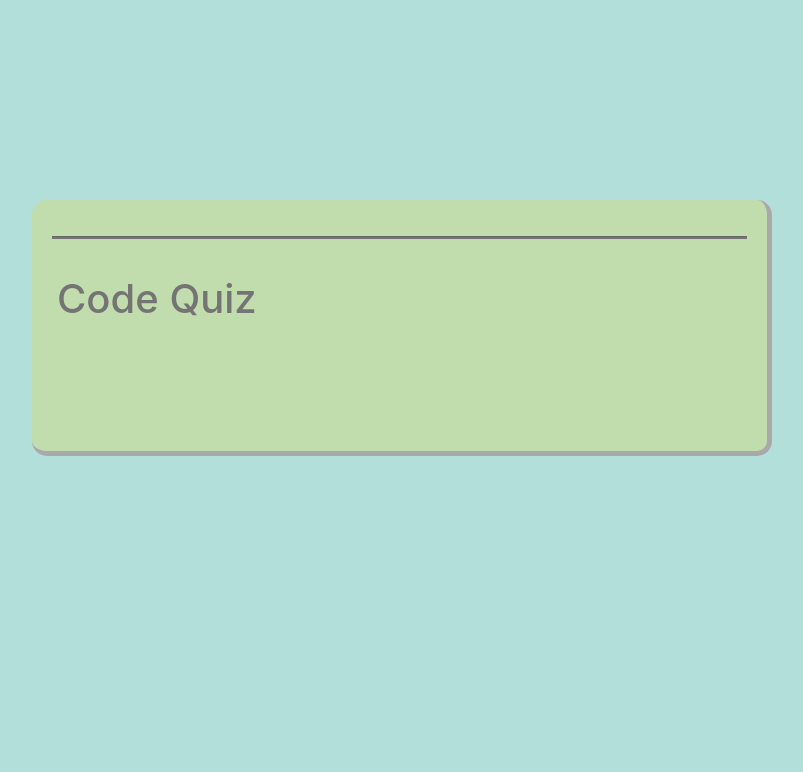
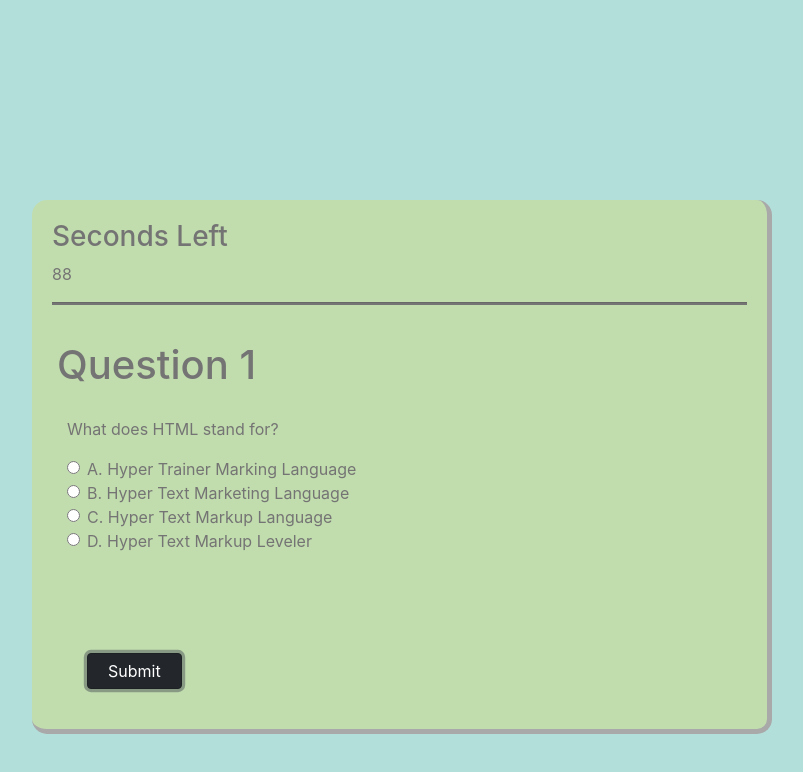
Before and after one commit to gllil/CodingQuiz, a plain HTML site: page index.html in a window 1280 px wide. Both pictures are taken after a click on the button "Start". Shown: the whole page, without its empty margins (238-1041 px from the left). Drawn offline with nearby package versions, Linux system fonts and the light colour scheme.

Commit message:
added JS for question 1 and event listeners for clicks. added check radials.

```diff
--- a/index.html
+++ b/index.html
@@ -11,10 +11,38 @@
 <body>
 <div class="container">
     <div class="col-sm-8 questionCard">
-        <div class="timer"></div>
+        <div class="timeLeft"></div>
+        <div><span class="timer"></span></div>
         <hr>
         <div class="titleCard row"><h1>Code Quiz</h1></div>
-        <div class="ques-statemnt col"></div>
+        <div class="ques-statemnt col">
+        <p class= question>You will have 90 seconds to complete this quiz. Press Start button to begin.</p>
+        <div class="ansSelections">
+            <div class="form-check">
+                <input class="form-check-input" type="radio" name="radios" id="radios" value="option1">
+                <label class="form-check-label" for="radios1" id="a">
+
+                </label>
+              </div>
+              <div class="form-check">
+                <input class="form-check-input" type="radio" name="radios" id="radios" value="option2">
+                <label class="form-check-label" for="radios2" id="b">
+
+                </label>
+              </div>
+              <div class="form-check">
+                <input class="form-check-input" type="radio" name="radios" id="radios" value="option3">
+                <label class="form-check-label" for="radios1" id="c">
+
+                </label>
+              </div>
+              <div class="form-check">
+                <input class="form-check-input" type="radio" name="radios" id="radios" value="option4">
+                <label class="form-check-label" for="radios2" id="d">
+
+                </label>
+              </div>
+        </div>
         <div class="response col"></div>
         <div class="buttonSection">
         <button type="button" class="navButton btn btn-dark">
@@ -23,7 +51,7 @@
         </div>
     </div>
 </div>
-
+    <script src="https://cdnjs.cloudflare.com/ajax/libs/jquery/3.2.1/jquery.min.js"></script>
     <script src="https://code.jquery.com/jquery-3.4.1.slim.min.js" integrity="sha384-J6qa4849blE2+poT4WnyKhv5vZF5SrPo0iEjwBvKU7imGFAV0wwj1yYfoRSJoZ+n" crossorigin="anonymous"></script>
     <script src="https://cdn.jsdelivr.net/npm/popper.js@1.16.0/dist/umd/popper.min.js" integrity="sha384-Q6E9RHvbIyZFJoft+2mJbHaEWldlvI9IOYy5n3zV9zzTtmI3UksdQRVvoxMfooAo" crossorigin="anonymous"></script>
     <script src="https://stackpath.bootstrapcdn.com/bootstrap/4.4.1/js/bootstrap.min.js" integrity="sha384-wfSDF2E50Y2D1uUdj0O3uMBJnjuUD4Ih7YwaYd1iqfktj0Uod8GCExl3Og8ifwB6" crossorigin="anonymous"></script>
--- a/script.js
+++ b/script.js
@@ -1,47 +1,97 @@
- $("document").ready(function(){
-    var timer;
+
+    $(document).ready(function(){
+    var interval;
+    var count = 90;
     // questions and answers array
     var questions = [
        {
-         ques1: "What does HTML stand for?",
+         ques: "What does HTML stand for?",
          ansA: "A. Hyper Trainer Marking Language",
          ansB: "B. Hyper Text Marketing Language",
          ansC: "C. Hyper Text Markup Language",
-         ansD: "D. Hyper Text Markup Leveler"
+         ansD: "D. Hyper Text Markup Leveler",
+         correctAns: "C. Hyper Text Markup Language"
          // ansC: "C. Hyper Text Markup Language"
        },
        {
-         ques2: "<h1>Text</h1> is the correct way of making a header in HTML.",
+         ques: "<h1>Text</h1> is the correct way of making a header in HTML.",
          ansA: "A. True",
          ansB: "B. False",
+         correctAns: "A. True"
          // ansA: "A. True"
        },
        {
-         ques3: "Which of the following is the correct way of making a string in Java?",
+         ques: "Which of the following is the correct way of making a string in Java?",
          ansA: "A. String 'Text';",
          ansB: "B. String text = 'text';",
          ansC: "C. String text = 'text'",
-         ansD: "D. String text = (text);"
+         ansD: "D. String text = (text);",
+         correctAns: "B. String text = 'text';"
          // ansB: "B. String text = 'text';"
        },
        {
-         ques4: "In Java, a method is a container that holds classes.",
+         ques: "In Java, a method is a container that holds classes.",
          ansA: "A. True",
-         ansB: "B. False"
+         ansB: "B. False",
+         correctAns: "B. False"
          // ansB: "B. False"
        },
        {
-         ques5: "Is this the correct way to make an object in Java? Class class = new Class();",
+         ques: "Is this the correct way to make an object in Java? Class class = new Class();",
          ansA: "A. True",
-         ansB: "B. False"
+         ansB: "B. False",
+         correctAns: "A. True"
          // ansA: "A. True"
        }
 
-    ];
-
-    $("#buttonInfo").on("click", function(){
-        $(".buttonSection").css("display", "none")
-    })
+    ]; console.log(questions)
+    $(".ansSelections").css("display", "none");
+    $("#buttonInfo").on("click", function(e){
+      e.preventDefault();
+      for(var i = 0; i < questions.length; i++){
+        $(".timeLeft").html("<h3>Seconds Left</h3>")
+        $("#buttonInfo").html("Submit");
+        $(".titleCard").html("<h1>Question 1</h1>");
+        $(".ansSelections").css("display", "block");
+        var question1 = questions[0];
+        $(".question").html(question1.ques);
+        $("#a").html(question1.ansA);
+        $("#b").html(question1.ansB);
+        $("#c").html(question1.ansC);
+        $("#d").html(question1.ansD);
 
 
- })
+
+          $("#buttonInfo").on("click", function(e){
+            e.preventDefault();
+          $("#radios").prop("checked", true);
+          if(question1.ansC === question1.correctAns){
+            alert("Correct");
+            localStorage.setItem("correct");
+          }else{
+            alert("Wrong");
+            localStorage.setItem("wrong");
+          };
+
+        });
+
+
+
+      };
+      timerStart();
+    });
+
+    function timerStart(){
+
+      interval = setInterval(function(){
+        if(count - 1 !== -1){
+          count--;
+          $(".timer").html(count);
+        } else{
+          clearInterval(interval);
+        };
+      }, 1000);
+    };
+
+
+  });
--- a/style.css
+++ b/style.css
@@ -38,6 +38,10 @@ h1 {
     margin: 20px;
 }
 
+.radiobtn{
+    background-color: darkgray;
+}
+
 .response {
     display: block;
     max-width: 100%;
```
